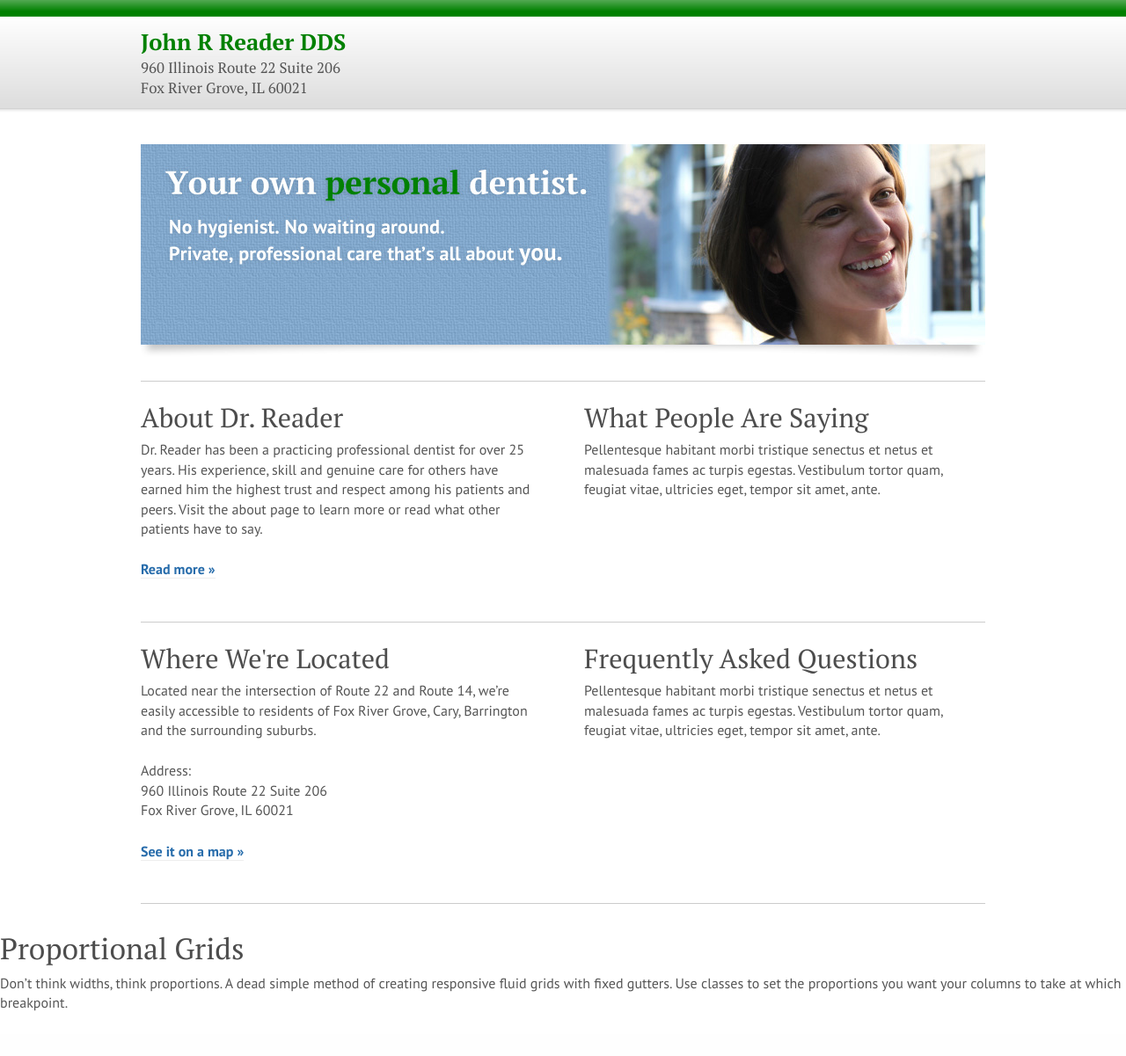
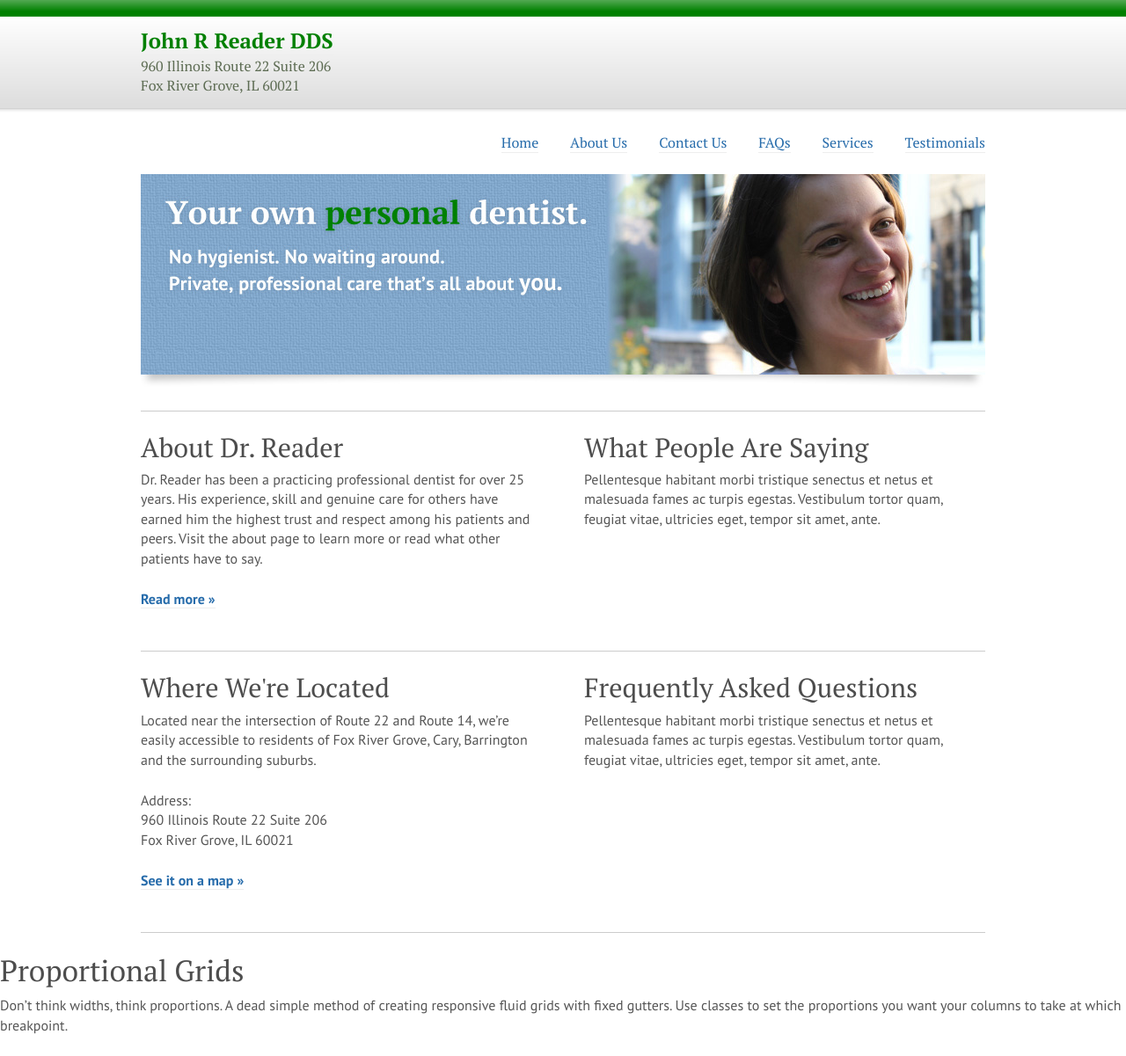
Before and after one commit to rkarpeles/johnrreaderdds.com, a PHP site: page / in a window 1280 px wide. Shown: the whole page at 88% size. Before the commit the page ends 1150 px from the top, so only its background shows below. Run offline with PHP 8.4, Linux system fonts and the light colour scheme.

Commit message:
Added responsive nav

```diff
--- /dev/null
+++ b/css/responsive-nav.css
@@ -0,0 +1,41 @@
+/*! responsive-nav.js v1.0.14 by @viljamis */
+
+#nav ul {
+  margin: 0;
+  padding: 0;
+  width: 100%;
+  display: block;
+  list-style: none;
+}
+
+#nav li {
+  width: 100%;
+  display: block;
+}
+
+.js #nav {
+  clip: rect(0 0 0 0);
+  max-height: 0;
+  position: absolute;
+  display: block;
+  overflow: hidden;
+  zoom: 1;
+}
+
+#nav.opened {
+  max-height: 9999px;
+}
+
+@media screen and (min-width: 40em) {
+  .js #nav {
+    position: relative;
+    max-height: none;
+  }
+  #nav-toggle {
+    display: none;
+  }
+  #nav li {
+	width: 100%;
+	display: inline;
+  }
+}
--- a/css/style.css
+++ b/css/style.css
@@ -73,7 +73,7 @@ hr {
 .container {
   width: 90%;
   max-width: 960px;
-  margin: 2em auto; }
+  margin: 1em auto; }
 
 .container-alt {
   width: 90%;
@@ -107,7 +107,14 @@ h6, .zeta    { font-size: 1.1em; }
 .bold   { font-weight: bold; }
 .italic { font-style: italic; }
 
-.green-text {
+/**
+* Colors
+*/
+
+.lt-grey-txt {
+  color: #5d6c53; }
+
+.green-txt {
   color: #008000; }
 
 
@@ -133,11 +140,25 @@ h6, .zeta    { font-size: 1.1em; }
 
 a.logo-title {
   color: #008000;
-  font-size: 1.6em;
+  font-size: 1.5em;
   text-decoration: none; }
 
 a.logo-title:hover {
   color: #4d4d4d; }
+
+a.logo-subtitle {
+  font-size: 1.2em; }
+
+/*
+ * Top Nav
+ */
+
+#nav {
+  float: right;
+  margin: 1.2em 0 .5em;  }
+
+#nav li {
+  padding-left: 2em; }
 
 
 /* ==========================================================================
--- a/index.php
+++ b/index.php
@@ -6,23 +6,47 @@
 	<meta charset="utf-8">
 	<title>John R. Reader DDS</title>
 	<meta name="viewport" content="width=device-width,initial-scale=1">
+
+	<!-- Stylesheets -->
 	<link rel="stylesheet" href="css/normalize.css">
 	<link rel="stylesheet" href="css/grid.css">
 	<link rel="stylesheet" href="css/style.css">
+    <link rel="stylesheet" href="css/responsive-nav.css">
 	<!--[if lt IE 9]>
 	<link rel="stylesheet" href="css/ie.css">
 	<![endif]-->
+
 	<!-- Google Web Fonts -->
 	<link href='http://fonts.googleapis.com/css?family=PT+Sans:400,700,400italic|PT+Serif:400,700,400italic' rel='stylesheet' type='text/css'>
+
+	<!-- Scripts -->
+	<script src="js/responsive-nav.min.js"></script>
 </head>
 <body>
 
 	<div class="header">
 		<div class="container-alt">
 			<div class="logo">
-				<div class="logo-title serif green-text bold"><a href="/" class="logo-title">John R Reader DDS</a></div>
-				<div class="logo-subtitle serif eta">960 Illinois Route 22 Suite 206
+				<div class="logo-title serif green-txt bold"><a href="/" class="logo-title">John R Reader DDS</a></div>
+				<div class="logo-subtitle lt-grey-txt serif">960 Illinois Route 22 Suite 206
 				<br>Fox River Grove, IL 60021</div>
+			</div>
+		</div>
+	</div>
+
+	<div class="container-alt">
+		<div class="grid-wrap">
+			<div class="grid-col col-full">
+				<div id="nav" class="serif">
+					<ul>
+						<li><a href="#">Home</a></li>
+						<li><a href="#">About Us</a></li>
+						<li><a href="#">Contact Us</a></li>
+						<li><a href="#">FAQs</a></li>
+						<li><a href="#">Services</a></li>
+						<li><a href="#">Testimonials</a></li>
+					</ul>
+				</div>
 			</div>
 		</div>
 	</div>
@@ -77,5 +101,14 @@
 		<p>Don&rsquo;t think widths, think proportions. A dead simple method of creating responsive fluid grids with fixed gutters. Use classes to set the proportions you want your columns to take at which breakpoint.</p>
 	</div>
 
+	<!-- Scripts -->
+	<script>
+		var navigation = responsiveNav("#nav");
+
+		var navigation = responsiveNav("#nav", {
+			insert: "before"
+		});
+	</script>
+
 </body>
 </html>
```
Also changed, not shown: js/responsive-nav.min.js (added).
